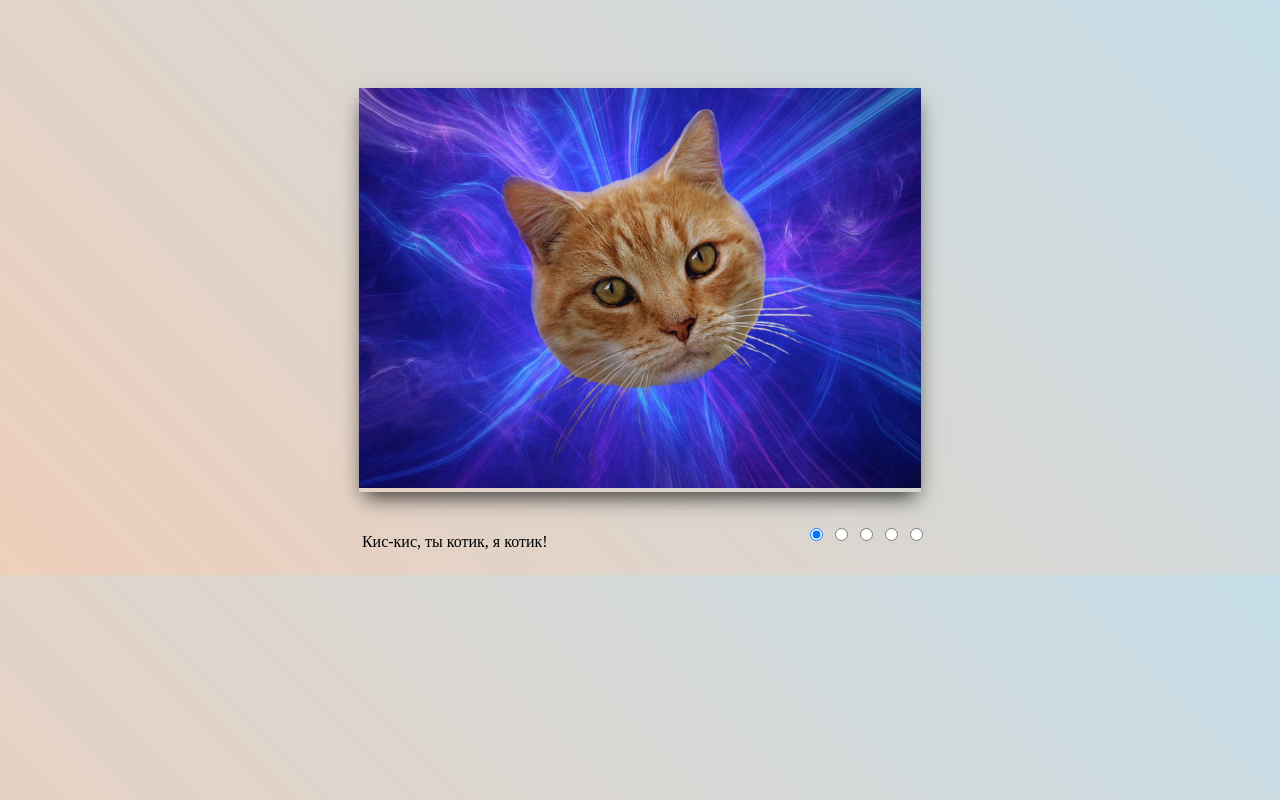
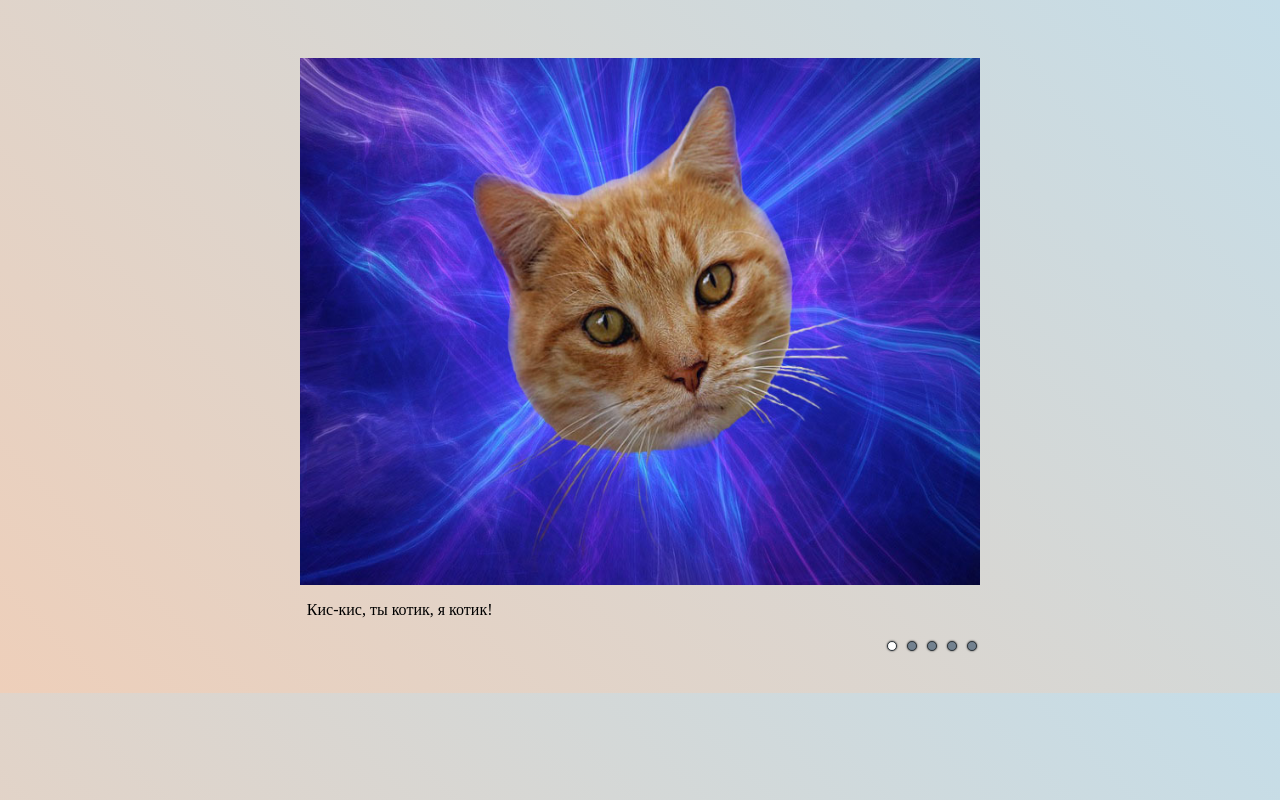
Before and after one commit to ShustovaElena/cssMemSlider, a plain HTML site: page cssMemSlider/index.html in a window 1280 px wide. Drawn offline with Linux system fonts and the light colour scheme.

Commit message:
feat: add animation slides and description (Sat, Oct 16, 2021 11.13.35PM)

```diff
--- a/cssMemSlider/index.html
+++ b/cssMemSlider/index.html
@@ -9,7 +9,7 @@
 </head>
 <body>
 
-    <div class="slider">
+    <!-- <div class="slider">
         <div class="slider-inner">
             <div class="slides">
                 <img class="slide-1" src="assets/1.jpeg" width="600" height="440" alt="Slide 1">
@@ -30,6 +30,7 @@
                 <p class="text-5">Все коты, как коты! А я хомяк!</p>
             </div>
 
+
             <div class="inputs">
                 <input type="radio" id="slide1" name="slide" checked>
                 <input type="radio" id="slide2" name="slide">
@@ -46,6 +47,46 @@
                 <label for="slide5"></label>
             </div>
         </div>
+    </div> -->
+
+    <div class="slider-inner">
+        <div class="slides">
+          <div class="slider">
+      <input type="radio" name="switch" id="slide1" checked>
+      <input type="radio" name="switch" id="slide2">
+      <input type="radio" name="switch" id="slide3">
+      <input type="radio" name="switch" id="slide4">
+      <input type="radio" name="switch" id="slide5">
+
+      <div class="switch">
+        <label for="slide1"></label>
+        <label for="slide2"></label>
+        <label for="slide3"></label>
+        <label for="slide4"></label>
+        <label for="slide5"></label>
+      </div>
+
+
+      <div class="slider-inner">
+        <div class="slides">
+            <img class="slide-1" src="assets/1.jpeg" alt="Slide 1">
+            <img class="slide-2" src="assets/2.jpg"  alt="Slide 2">
+            <img class="slide-3" src="assets/3.jpeg" alt="Slide 3">
+            <img class="slide-4" src="assets/4.jpg" alt="Slide 4">
+            <img class="slide-5" src="assets/5.jpg" alt="Slide 5">
+        </div>
+      </div>
+
+      <div class="description">
+        <div class="description-inner">
+            <p class="text-1">Кис-кис, ты котик, я котик!</p>
+            <p class="text-2">Есть кот! И чем он жирнее, тем милее!</p>
+            <p class="text-3">Когда ты не приходишь на бух, умирает один котик!</p>
+            <p class="text-4">Я сплю с твоей девушкой</p>
+            <p class="text-5">Все коты, как коты! А я хомяк!</p>
+        </div>
+        </div>
+
     </div>
 
 </body>
--- a/cssMemSlider/style.css
+++ b/cssMemSlider/style.css
@@ -4,45 +4,176 @@ html {
     background: linear-gradient(45deg, #EECFBA, #C5DDE8);
 }
 
-/* SLIDER */
+/* BUTTONS */
 
   .slider {
-    margin-top: 7%;
+    position: relative;
+    max-width: 680px;
+    margin: 50px auto;
+    /* box-shadow: 0 10px 20px -5px rgba(0, 0, 0, 0.75); */
   }
 
-.slider-inner {
-    width: 44.5%;
-    margin: 0 auto;
-    box-shadow: 0 10px 20px -5px rgba(0, 0, 0, 0.75);
-}
-
-.slide-2,
-.slide-3,
-.slide-4,
-.slide-5 {
+  .slider input[name="switch"] {
     display: none;
   }
 
-.text-2,
-.text-3,
-.text-4,
-.text-5 {
-    display: none;
+  .switch {
+    position: absolute;
+    bottom: -20px;
+    text-align: right;
+    width: 100%;
   }
 
-.switchers {
-    display: flex;
-    justify-content: space-between;
-    margin-top: 2%;
-    margin-left: 28%;
-    width: 65%;
+  @media (max-width: 320px) {
+    .switch {text-align: center;}
   }
 
-.inputs {
-    margin-top: 1%;
+  .switch label {
+    display: inline-block;
+    width: 8px;
+    height: 8px;
+    cursor: pointer;
+    margin: 0 3px;
+    box-shadow: 0 0 2px 0 rgba(0, 0, 0, .8);
+    border-radius: 50%;
+    border: 1px solid #2f363c;
+    background-color: #738290;
+  }
+
+  #slide1:checked~.switch label[for="slide1"] {
+    background-color: #ffffff;
+  }
+  #slide1:hover~.switch label[for="slide1"] {
+    background-color: #C5DDE8;
+  }
+
+  #slide1:active~.switch label[for="slide1"] {
+    background-color: #f5b66e;
+  }
+
+  #slide2:checked~.switch label[for="slide2"] {
+    background-color: #ffffff;
+  }
+
+  #slide2:hover~.switch label[for="slide2"] {
+    background-color: #C5DDE8;
+  }
+
+  #slide2:active~.switch label[for="slide2"] {
+    background-color: #f5b66e;
+  }
+
+  #slide3:checked~.switch label[for="slide3"] {
+    background-color: #ffffff;
+  }
+
+  #slide3:hover~.switch label[for="slide3"] {
+    background-color: #C5DDE8;
+  }
+
+  #slide3:active~.switch label[for="slide3"] {
+    background-color: #f5b66e;
+  }
+
+  #slide4:checked~.switch label[for="slide4"] {
+    background-color: #ffffff;
+  }
+
+  #slide4:hover~.switch label[for="slide4"] {
+    background-color: #C5DDE8;
+  }
+
+  #slide4:active~.switch label[for="slide4"] {
+    background-color: #f5b66e;
+  }
+
+  #slide5:checked~.switch label[for="slide5"] {
+    background-color: #ffffff;
+  }
+
+  #slide5:hover~.switch label[for="slide5"] {
+    background-color: #C5DDE8;
+  }
+
+  #slide5:active~.switch label[for="slide5"] {
+    background-color: #f5b66e;
+  }
+
+
+/* SLIDER */
+
+  .slider-inner {
+    overflow: hidden;
+
+  }
+
+  .slides {
+    display: flex;
+    width: 100%;
+    transition: all 0.5s;
   }
 
   .slides img {
     width: 100%;
-    height: 100%;
+    flex-shrink:0;
   }
+
+  #slide1:checked~slider-inner slides {
+    transform: translate(0);
+  }
+
+  #slide2:checked~.slider-inner .slides {
+    transform: translateX(-100%);
+  }
+
+  #slide3:checked~.slider-inner .slides {
+    transform: translateX(-200%);
+  }
+
+  #slide4:checked~.slider-inner .slides {
+    transform: translateX(-300%);
+  }
+
+  #slide5:checked~.slider-inner .slides {
+    transform: translateX(-400%);
+  }
+
+
+  /* DESCRIPTION */
+
+.description {
+    overflow: hidden;
+    box-shadow: none;
+    padding-left: 1%;
+  }
+
+  .description-inner {
+    display: flex;
+    width: 100%;
+    transition: all 0.5s;
+  }
+
+  .description-inner p {
+    width: 100%;
+    flex-shrink:0;
+  }
+
+  #slide1:checked~.description .description-inner {
+    transform: translate(0);
+  }
+
+  #slide2:checked~.description .description-inner {
+    transform: translateX(-100%);
+  }
+
+  #slide3:checked~.description .description-inner {
+    transform: translateX(-200%);
+  }
+
+  #slide4:checked~.description .description-inner {
+    transform: translateX(-300%);
+  }
+
+  #slide5:checked~.description .description-inner {
+    transform: translateX(-400%);
+  }
```
Lines whose indentation alone changed are shown as unchanged.
